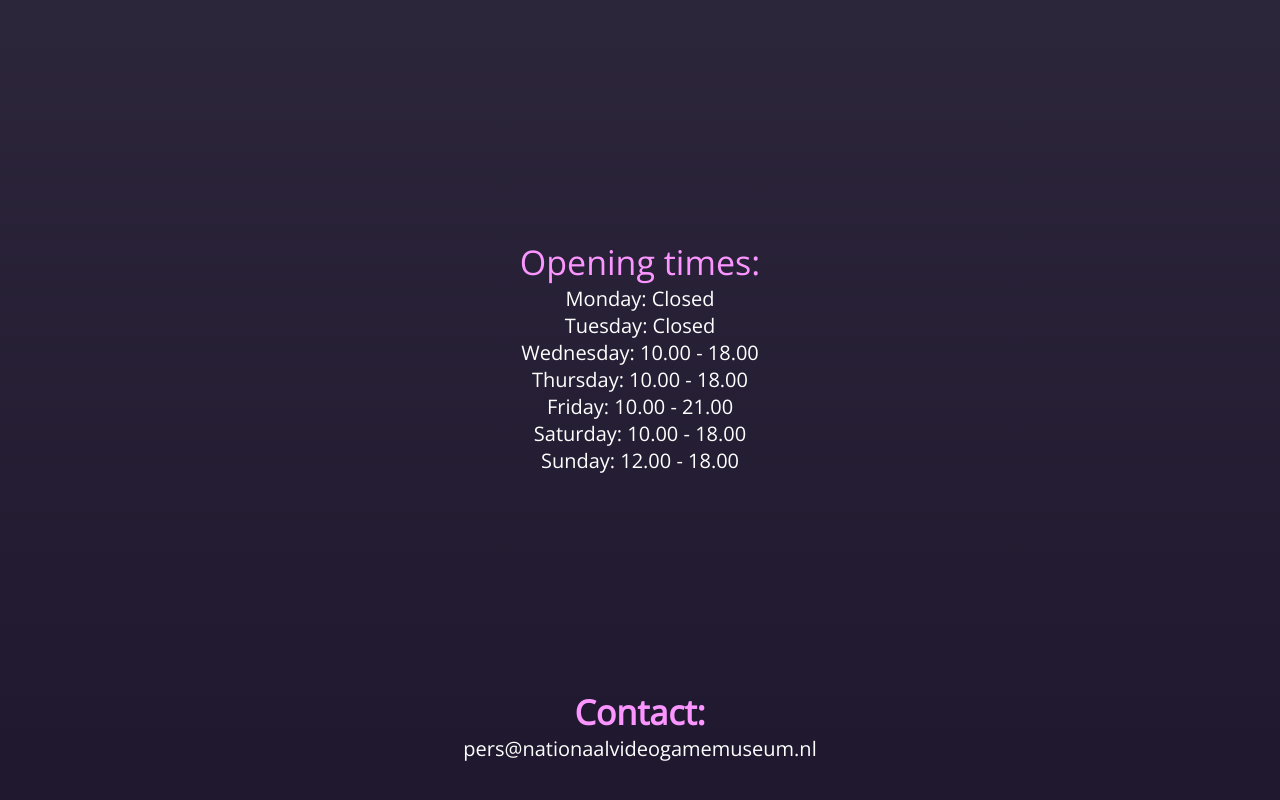
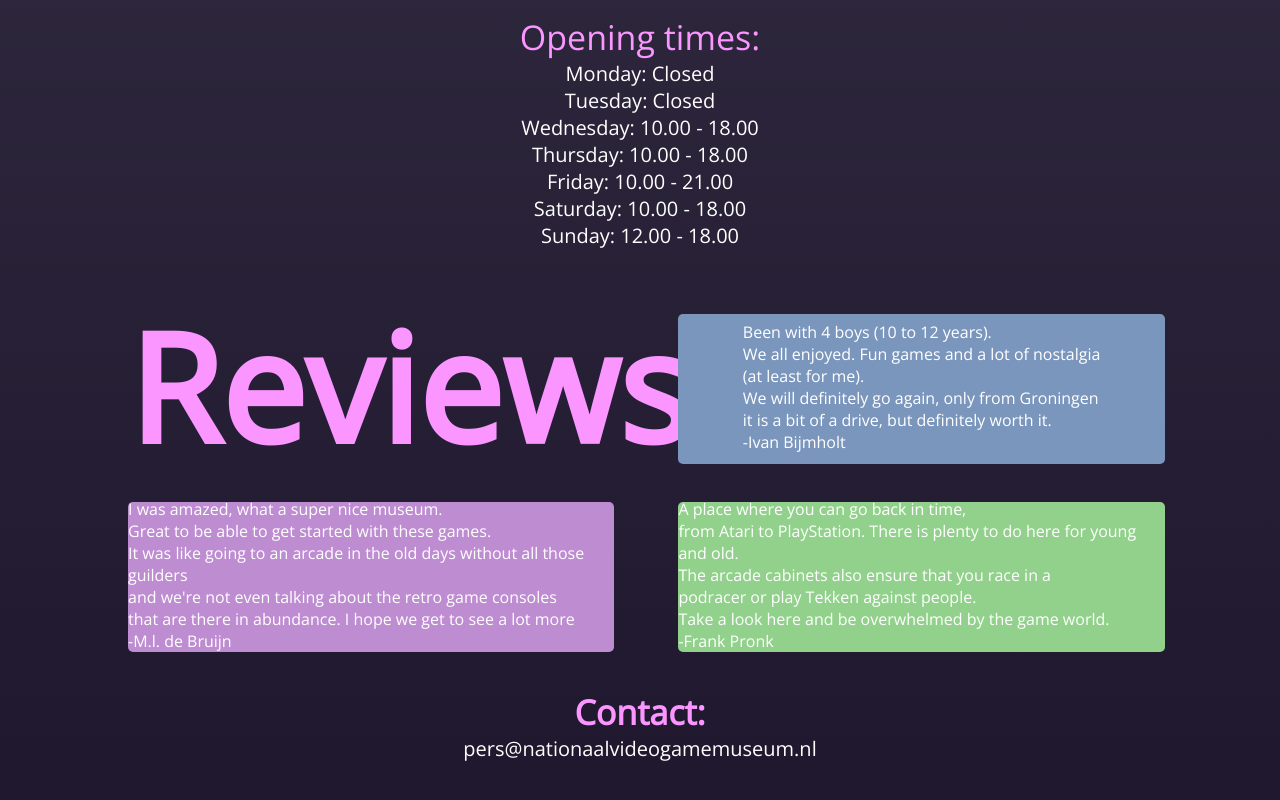
Before and after one commit to Arzoka/WorkplaceBO_M2, a plain HTML site: page Website/html/home.html in a window 1280 px wide. Shown: the part 736-1536 px from the top of the page. Drawn offline with nearby package versions, Linux system fonts and the light colour scheme; a web font is replaced by a local one.

Commit message:
added reviews

```diff
--- a/Website/css/styles.css
+++ b/Website/css/styles.css
@@ -490,7 +490,7 @@
 }
 
 #opening-times{
-    bottom: 25%;
+    bottom: 40%;
 }
 
 #contact{
@@ -746,3 +746,47 @@
 @media only screen and (max-width: 600px) {
 
 }
+
+#reviews-1{
+    left: 10%;
+    top: 82.5%;
+    background: rgb(190, 140, 209);
+}
+
+#reviews-2{
+    left: 53%;
+    top: 70%;
+    background: rgb(123, 150, 188);
+}
+
+#reviews-3{
+    left: 53%;
+    top: 82.5%;
+    background: rgb(146, 209, 140);
+}
+
+.reviews {
+    z-index: 69;
+    position: absolute;
+    width:38%;
+    height: 10%;
+    justify-content: center;
+    align-items: center;
+    display: flex;
+    border-radius: 5px;
+}
+
+.reviews-textbox-text{
+    font-family: "Open Sans", sans-serif;
+    font-size: 16px;
+    color: #FFFFFF;
+}
+
+.textbox-title2{
+    font-family: "Open Sans", sans-serif;
+    font-size: 150px;
+    color: var(--thirtyperc);
+    position: absolute;
+    left:10%;
+    top: 68%;
+}
--- a/Website/html/home.html
+++ b/Website/html/home.html
@@ -128,12 +128,57 @@
             <p id="sunday" class="textbox-text">Sunday: 12.00 - 18.00 </p>
         </figure>
 
+        <h2 class="textbox-title2 reviewtitle" id="reviewtitle">Reviews</h2>
+
+        <div class="reviews" id="reviews-1">
+            <div class="reviews-textbox">
+                <br>
+                <p class="reviews-textbox-text" id="rtbt-1">I was amazed, what a super nice museum.
+                    <br>Great to be able to get started with these games.
+                    <br>It was like going to an arcade in the old days without all those guilders
+                    <br>and we're not even talking about the retro game consoles
+                    <br>that are there in abundance. I hope we get to see a lot more
+                    <br>-M.l. de Bruijn
+                    <br>
+                    <br>
+                </p>
+            </div>
+        </div>
+
+        <div class="reviews" id="reviews-2">
+            <div class="reviews-textbox">
+                <br>
+                <p class="reviews-textbox-text" id="rtbt-1">Been with 4 boys (10 to 12 years).
+                    <br>We all enjoyed. Fun games and a lot of nostalgia
+                    <br>(at least for me).
+                    <br>We will definitely go again, only from Groningen
+                    <br>it is a bit of a drive, but definitely worth it.
+                    <br>-Ivan Bijmholt
+                    <br>
+                    <br>
+                </p>
+            </div>
+        </div>
+
+        <div class="reviews" id="reviews-3">
+            <div class="reviews-textbox">
+                <br>
+                <p class="reviews-textbox-text" id="rtbt-1">A place where you can go back in time,
+                    <br>from Atari to PlayStation. There is plenty to do here for young and old.
+                    <br>The arcade cabinets also ensure that you race in a
+                    <br>podracer or play Tekken against people.
+                    <br>Take a look here and be overwhelmed by the game world.
+                    <br>-Frank Pronk
+                    <br>
+                    <br>
+                </p>
+            </div>
+        </div>
+
         <figure id="contact" class="textbox">
             <h2 class="textbox-title"> Contact:</h2>
             <p class="textbox-text"> pers@nationaalvideogamemuseum.nl</p>
         </figure>
-
-
 
         <!--Bottom section-->
         <footer class="homepagefooter">
```
